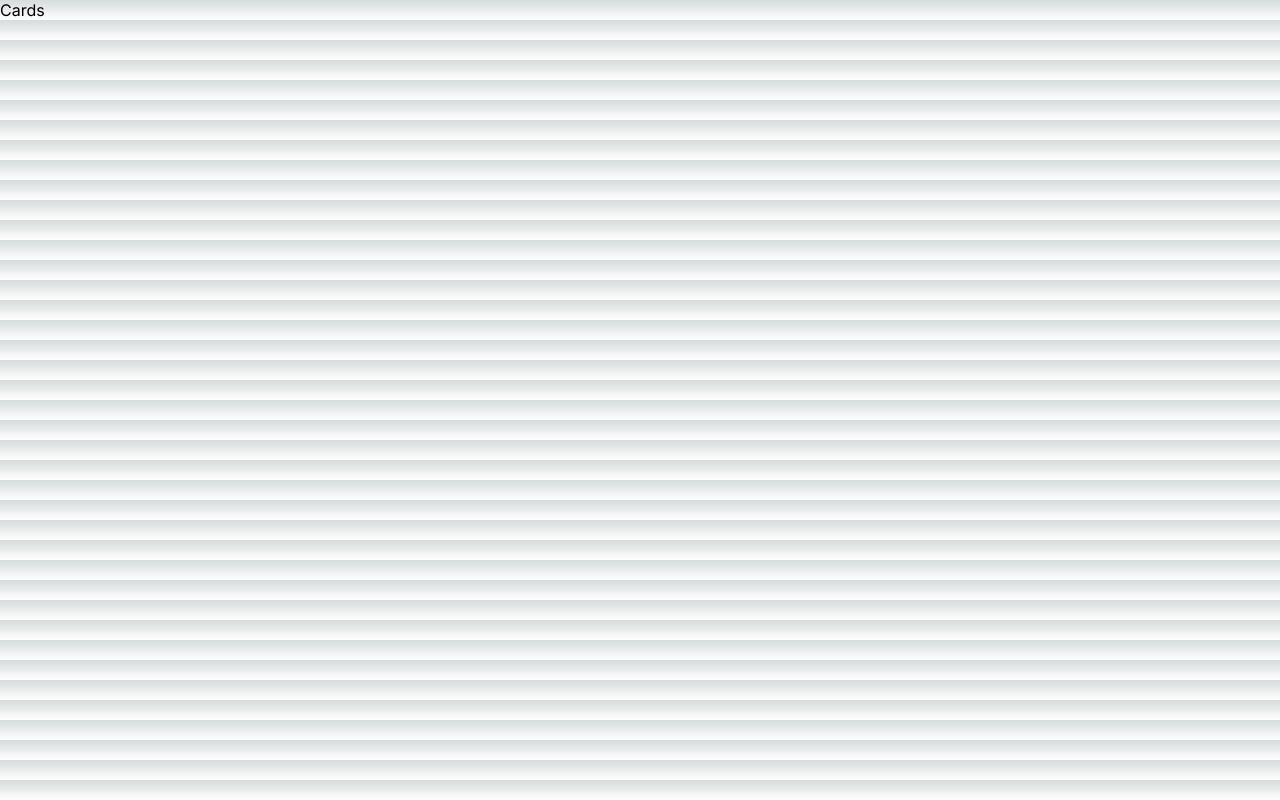
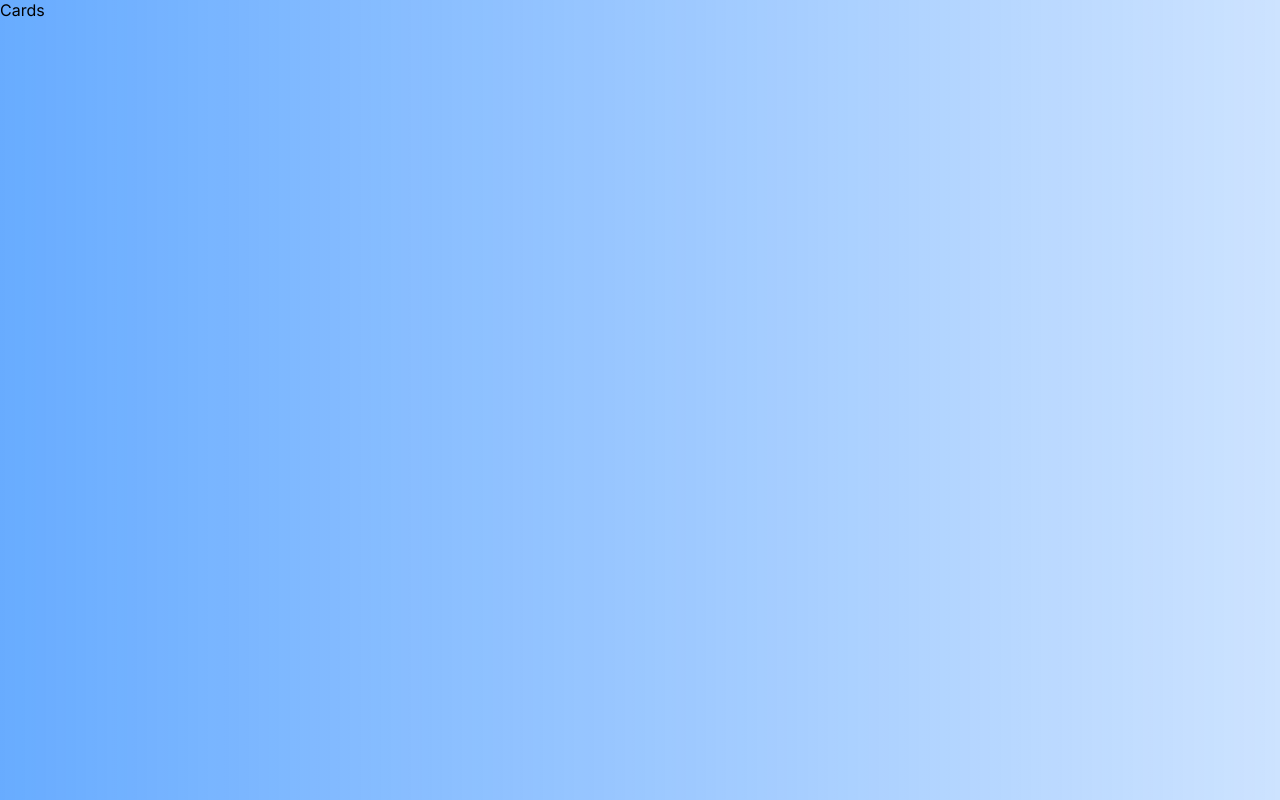
Before and after one commit to HYEONHUYOON/YuGiOh, a Next.js app in the folder cards/: page / in a window 1280 px wide. Built offline with nearby package versions, Linux system fonts and the light colour scheme.

Commit message:
[Fix] default body background

```diff
--- a/cards/src/app/globals.css
+++ b/cards/src/app/globals.css
@@ -88,11 +88,11 @@ body {
 body {
   color: rgb(var(--foreground-rgb));
   background: linear-gradient(
-      to bottom,
+      to left,
       transparent,
-      rgb(var(--background-end-rgb))
+      #0073ff7e
     )
-    rgb(var(--background-start-rgb));
+    #0073ff32;
 }
 
 a {
```
